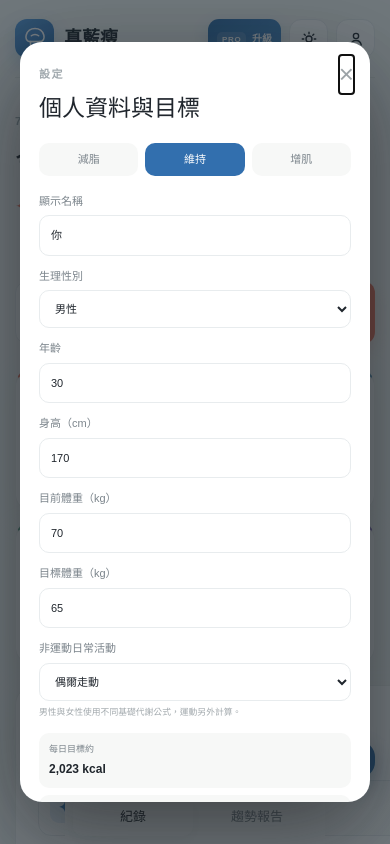
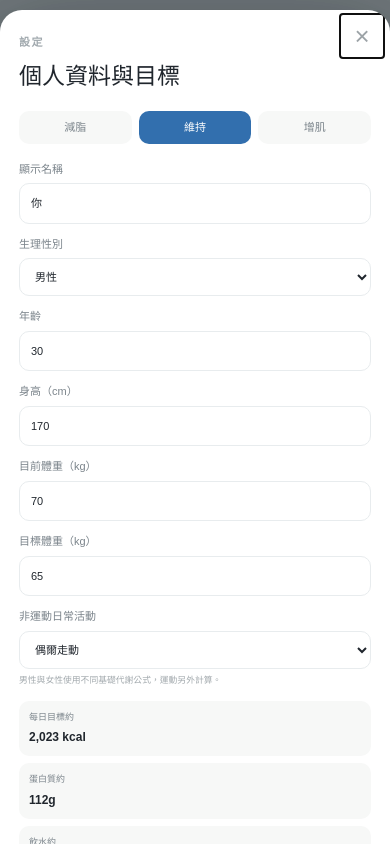
Before and after one commit to BlueWJZ/zhenlanshou, a Next.js app: page / in a window 390 px wide. Shown: the top 844 px of the page. Built offline with nearby package versions, Linux system fonts and the light colour scheme.

Commit message:
完善 iPhone 主畫面模式與行動版樣式

```diff
--- a/app/globals.css
+++ b/app/globals.css
@@ -782,11 +782,17 @@ footer button:hover {
   border-radius: 22px;
   padding: 28px;
   box-shadow: 0 30px 90px #1118;
+  overscroll-behavior: contain;
+  -webkit-overflow-scrolling: touch;
 }
 .modal-close {
   position: absolute;
-  right: 16px;
-  top: 13px;
+  right: 6px;
+  top: 4px;
+  display: grid;
+  place-items: center;
+  width: 44px;
+  height: 44px;
   border: 0;
   background: transparent;
   color: #9ca3a7;
@@ -825,6 +831,34 @@ footer button:hover {
   display: block;
   margin-top: 5px;
   color: #a2a9ad;
+}
+.mobile-goal-field {
+  display: none;
+}
+.mobile-goal-field select {
+  display: block;
+  width: 100%;
+  margin-top: 6px;
+  border: 1px solid var(--line);
+  border-radius: 10px;
+  padding: 11px;
+  background: var(--card);
+  color: var(--ink);
+}
+.weight-select-row {
+  display: grid;
+  grid-template-columns: minmax(0, 1fr) 72px auto;
+  align-items: center;
+  gap: 6px;
+  margin-top: 6px;
+}
+.weight-select-row select {
+  margin-top: 0;
+  min-width: 0;
+}
+.weight-select-row > span {
+  color: var(--muted);
+  font-size: 11px;
 }
 .span-2 {
   grid-column: span 2;
@@ -888,7 +922,10 @@ footer button:hover {
 }
 @media (max-width: 680px) {
   .app-shell {
-    padding: 0 15px 20px;
+    padding: env(safe-area-inset-top)
+      calc(15px + env(safe-area-inset-right))
+      calc(20px + env(safe-area-inset-bottom))
+      calc(15px + env(safe-area-inset-left));
   }
   .topbar {
     grid-template-columns: 1fr auto;
@@ -902,7 +939,9 @@ footer button:hover {
     background: #fff;
     border-top: 1px solid var(--line);
     justify-content: center;
-    padding: 8px;
+    padding: 8px calc(8px + env(safe-area-inset-right))
+      calc(8px + env(safe-area-inset-bottom))
+      calc(8px + env(safe-area-inset-left));
   }
   .topbar nav button {
     min-width: 120px;
@@ -973,6 +1012,36 @@ footer button:hover {
     max-width: 110px;
   }
   .modal {
-    padding: 24px 19px;
+    width: 100%;
+    max-height: calc(100dvh - env(safe-area-inset-top) - 10px);
+    border-radius: 22px 22px 0 0;
+    padding: 24px 19px calc(18px + env(safe-area-inset-bottom));
+  }
+  .modal-backdrop {
+    place-items: end center;
+    padding: env(safe-area-inset-top) 0 0;
+  }
+  .profile-modal .goal-selector {
+    display: none;
+  }
+  .mobile-goal-field {
+    display: block;
+    margin-bottom: 12px;
+    color: var(--muted);
+    font-size: 12px;
+  }
+  .mobile-goal-field select,
+  .profile-modal .form-grid input,
+  .profile-modal .form-grid select {
+    min-height: 46px;
+    font-size: 16px;
+  }
+  .profile-modal .primary-button.full {
+    position: sticky;
+    bottom: 0;
+    min-height: 48px;
+    margin-top: 18px;
+    width: 100%;
+    box-shadow: 0 -10px 24px #1112;
   }
 }
```
